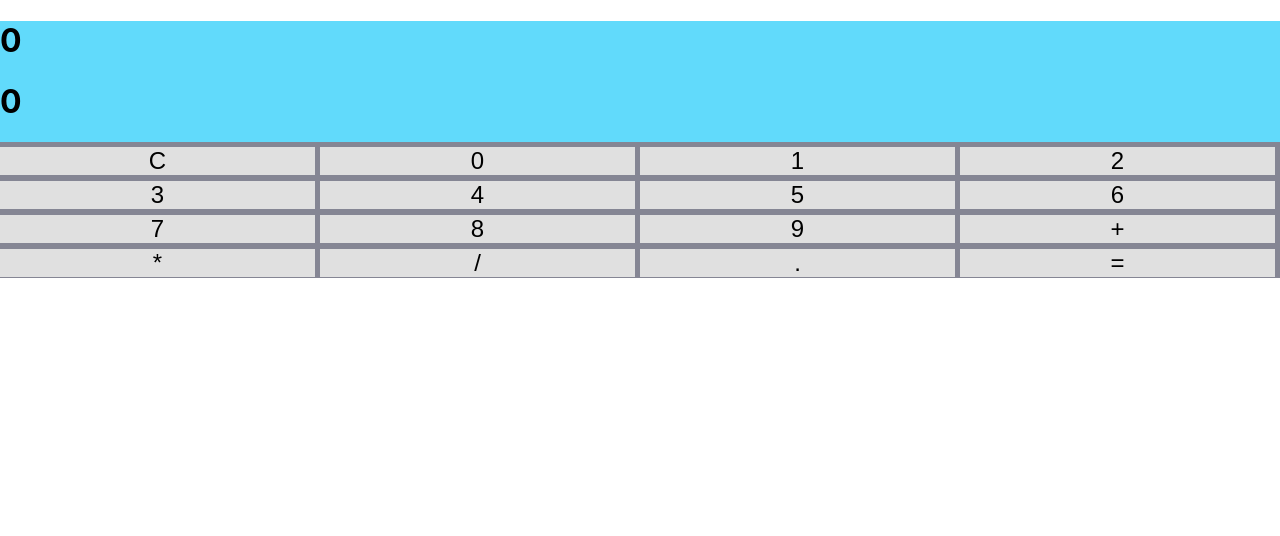
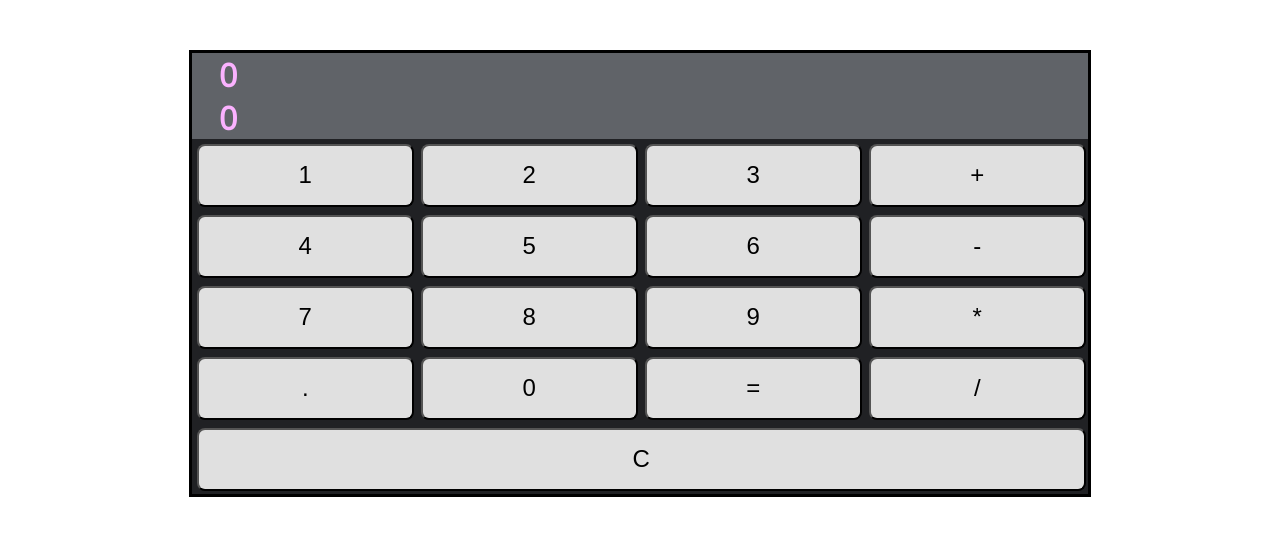
Before and after one commit to benjaminstones/ReactCalculator, a React (Create React App) app: page / in a window 1280 px wide. Shown: the top 536 px of the page. Built offline with nearby package versions, Linux system fonts and the light colour scheme.

Commit message:
Added git ignore, mvp state

```diff
--- a/public/index.html
+++ b/public/index.html
@@ -24,6 +24,9 @@
       work correctly both with client-side routing and a non-root public URL.
       Learn how to configure a non-root public URL by running `npm run build`.
     -->
+    <link rel="preconnect" href="https://fonts.googleapis.com">
+    <link rel="preconnect" href="https://fonts.gstatic.com" crossorigin>
+    <link href="https://fonts.googleapis.com/css2?family=Open+Sans:wght@300&display=swap" rel="stylesheet">
     <title>React App</title>
   </head>
   <body>
--- a/src/App.css
+++ b/src/App.css
@@ -40,4 +40,8 @@
 .calc-container {
   background-color: #61dafb;
   height: 100%;
+  border:3px solid black;
+  width: 70%;
+  margin: auto;
+  margin-top: 50px;
 }
--- a/src/App.js
+++ b/src/App.js
@@ -4,14 +4,8 @@ import { useState } from 'react';
 import './App.css';
 
 function App() {
-
-  const evil = (fn) => {
-    return new Function('return ' + fn)();
-  }
-
   const [total, setTotal] = useState('0');
   const [expression, setExpression] = useState('0');
-
 
   const calculate = (expression) => {
     var stringMath = require('string-math');
@@ -39,8 +33,7 @@ calculator.net
 
   return (
     <div className='calc-container'>
-      <Display text={expression}/>
-      <Display text={total}/>
+      <Display expression={expression} total = {total} />
       <ButtonContainer clickHandler={handleClick}/>
     </div>
   );
--- a/src/Button.css
+++ b/src/Button.css
@@ -3,27 +3,21 @@
 .calc-button {
     display: inline-flex;
     width: 25%;
+    height: 100%;
     flex: 1 0 auto;
+    border-radius: 50px;
+    margin: 0;
   }
 
-  /* .calc-button.wide {
+  .calc-button.wide {
     width: 50%;
-  } */
+  }
 
   .calc-button button {
     background-color: #e0e0e0;
-    border: 0;
     font-size: 1.5rem;
-    margin: 5px 5px 0 0;
+    margin: 5px 2.5px 2.5px 5px;
     flex: 1 0 auto;
     padding: 0;
+    border-radius: 8px;
   }
-
-  /* .calc-button:last-child button {
-    margin-right: 0;
-  }
-
-  .calc-button.orange button {
-    background-color: #f5923e;
-    color: white;
-  } */
--- a/src/ButtonContainer.css
+++ b/src/ButtonContainer.css
@@ -1,5 +1,5 @@
 .button-container {
-    background-color: #858694;
+    background-color: #202124;
     display: flex;
     flex-direction: row;
     flex-wrap: wrap;
@@ -12,3 +12,7 @@
     flex: 1 0 auto;
     display: flex;
   }
+
+  .button-row {
+    height: 70px;
+  }
--- a/src/ButtonContainer.js
+++ b/src/ButtonContainer.js
@@ -9,29 +9,34 @@ function ButtonContainer(props) {
 
     return (
       <div className='button-container'>
-        <div classname='button-row'>
-          <Button btnName={'C'} btnType={'util'} clickHandler={handleClick}/>
-          <Button btnName={'0'} btnType={'num'} clickHandler={handleClick}/>
+        <div className='button-row'>
+
           <Button btnName={'1'} btnType={'num'} clickHandler={handleClick}/>
           <Button btnName={'2'} btnType={'num'} clickHandler={handleClick}/>
+          <Button btnName={'3'} btnType={'num'} clickHandler={handleClick}/>
+          <Button btnName={'+'} btnType={'op'} clickHandler={handleClick}/>
         </div>
-        <div classname='button-row'>
-          <Button btnName={'3'} btnType={'num'} clickHandler={handleClick}/>
+        <div className='button-row'>
           <Button btnName={'4'} btnType={'num'} clickHandler={handleClick}/>
           <Button btnName={'5'} btnType={'num'} clickHandler={handleClick}/>
           <Button btnName={'6'} btnType={'num'} clickHandler={handleClick}/>
+          <Button btnName={'-'} btnType={'op'} clickHandler={handleClick}/>
+
         </div>
-        <div classname='button-row'>
+        <div className='button-row'>
           <Button btnName={'7'} btnType={'num'} clickHandler={handleClick}/>
           <Button btnName={'8'} btnType={'num'} clickHandler={handleClick}/>
           <Button btnName={'9'} btnType={'num'} clickHandler={handleClick}/>
-          <Button btnName={'+'} btnType={'op'} clickHandler={handleClick}/>
+          <Button btnName={'*'} btnType={'op'} clickHandler={handleClick}/>
         </div>
-        <div classname='button-row'>
-        <Button btnName={'*'} btnType={'op'} clickHandler={handleClick}/>
-        <Button btnName={'/'} btnType={'op'} clickHandler={handleClick}/>
-        <Button btnName={'.'} btnType={'num'} clickHandler={handleClick}/>
-        <Button btnName={'='} btnType={'util'} clickHandler={handleClick}/>
+        <div className='button-row'>
+          <Button btnName={'.'} btnType={'num'} clickHandler={handleClick}/>
+          <Button btnName={'0'} btnType={'num'} clickHandler={handleClick}/>
+          <Button btnName={'='} btnType={'util'} clickHandler={handleClick}/>
+          <Button btnName={'/'} btnType={'op'} clickHandler={handleClick}/>
+        </div>
+        <div className='button-row'>
+        <Button btnName={'C'} btnType={'util'} clickHandler={handleClick}/>
         </div>
       </div>
     );
--- a/src/Display.css
+++ b/src/Display.css
@@ -0,0 +1,10 @@
+.display-container {
+        background-color: #606368;
+}
+
+h1 {
+    font-family: 'Open Sans', sans-serif;
+    margin: 0px;;
+    padding-left: 3%;
+    color: #FBB2FF;
+}
--- a/src/Display.js
+++ b/src/Display.js
@@ -3,7 +3,8 @@ import './Display.css'
 function Display(props) {
   return (
     <div className='display-container'>
-      <h1>{props.text}</h1>
+      <h1>{props.expression}</h1>
+      <h1>{props.total}</h1>
     </div>
   );
 }
```
Also changed, not shown: 1 other file (tests, documents, lock files or other folders).
